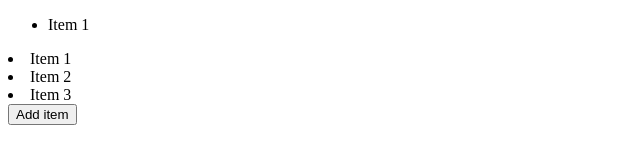
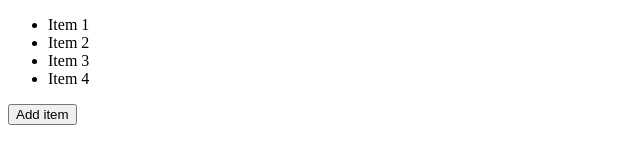
Before and after one commit to gorskik/dodaj-element-listy-js, a plain HTML site: page index.html in a window 1280 px wide. Both pictures are taken after a click on the button "Add item". Shown: the whole page, without its empty margins (0-640 px from the left). Drawn offline with Linux system fonts and the light colour scheme.

Commit message:
dodaj-element-listy-js

```diff
--- a/index.html
+++ b/index.html
@@ -7,7 +7,7 @@
 </head>
 <body>
 
-    <ul id="items"></ul>
+    <ul id="items">
         <li class="item">Item 1</li>
         <li class="item">Item 2</li>
         <li class="item">Item 3</li>
--- a/js/main.js
+++ b/js/main.js
@@ -1,6 +1,6 @@
 function addItem() {
             const list = document.getElementById('items');
-            const currentItemsCount = list.getElementsByTagName('li').length;
+            const currentItemsCount = document.getElementsByTagName('li').length;
 
             const newItem = document.createElement('li');
             newItem.classList.add('item');
```
